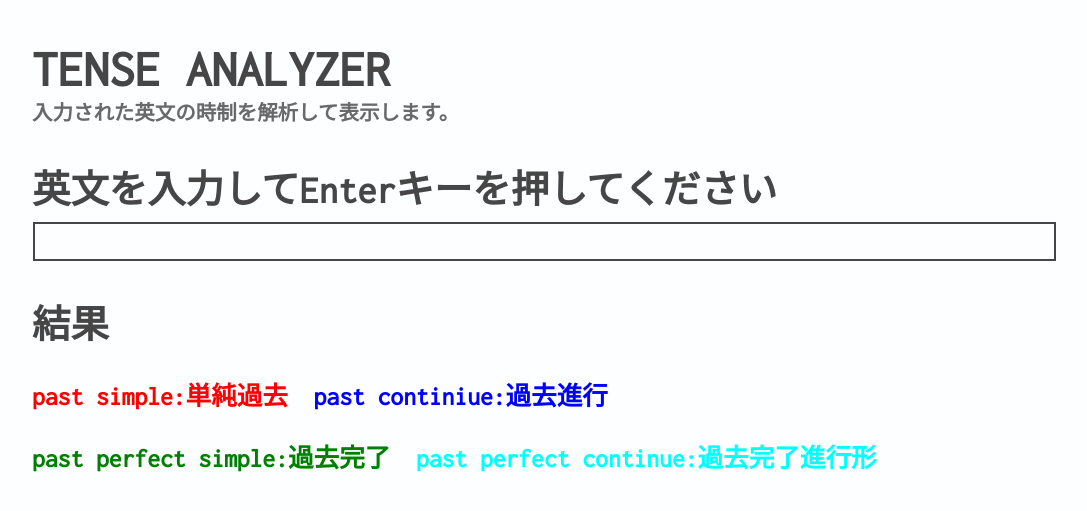
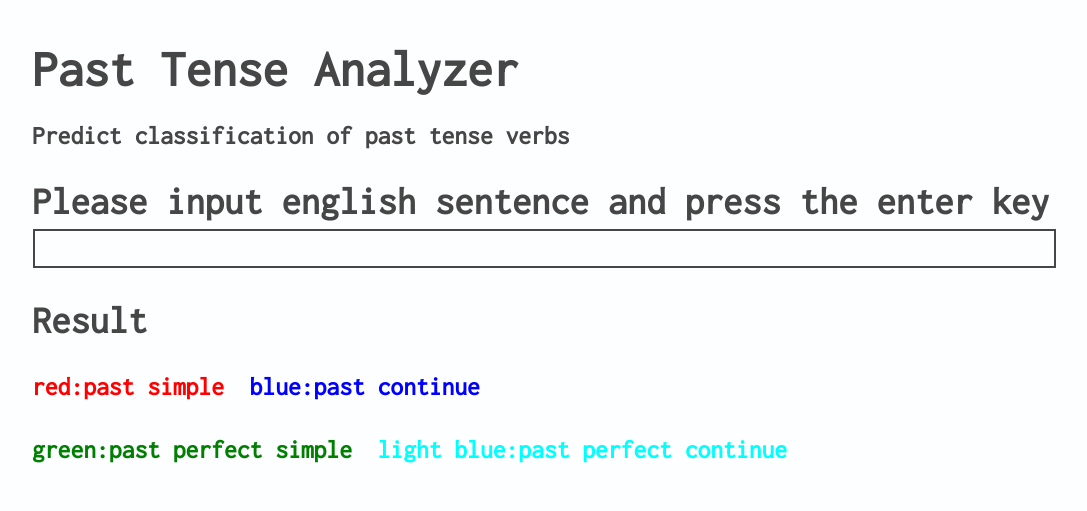
Before and after one commit to jumpei328/english_activity, a Flask app: page / in a window 1280 px wide. Shown: the top 511 px of the page, without its empty margins (96-1183 px from the left). Run offline with Flask 2, Linux system fonts and the light colour scheme.

Commit message:
Update index.html

```diff
--- a/online_version/templates/index.html
+++ b/online_version/templates/index.html
@@ -21,19 +21,18 @@
     <!-- font -->
     <link href="https://fonts.googleapis.com/css?family=Inconsolata&display=swap" rel="stylesheet">
     <!--  -->
-    <title>TENSE ANALYZER</title>
+    <title>Past Tense Analyzer</title>
 </head>
-
 
 <body>
     <div id="container">
         <div id="title">
-            <h1>TENSE ANALYZER</h1>
-            <p>入力された英文の時制を解析して表示します。</p>
+            <h1>Past Tense Analyzer</h1>
+            <h3>Predict classification of past tense verbs</h3>
         </div>
 
         <div id="analyze">
-            <h2>英文を入力してEnterキーを押してください</h2>
+            <h2>Please input english sentence and press the enter key</h2>
             <form id="form" action="/input" method="post" name="formStr">
                 <input id="textField" class="input" type="text" name="str" value="{{value_str}}">
                 <input class="submit" type="submit" name="" value="送信">
@@ -41,21 +40,18 @@
         </div>
 
         <div class="result">
-            <h2>結果</h2>
-            <h3><font color="red">past simple:単純過去</font>　<font color="blue">past continiue:過去進行</font></h3>
-            <h3><font color="green">past perfect simple:過去完了</font>　<font color="aqua">past perfect continue:過去完了進行形</font></h3>
+            <h2>Result</h2>
+            <h3><font color="red">red:past simple</font>　<font color="blue">blue:past continue</font></h3>
+            <h3><font color="green">green:past perfect simple</font>　<font color="aqua">light blue:past perfect continue</font></h3>
             <!-- result配列の長さが0より大きい場合表示 -->
             {% if result|length > 0 %}
             <div class="result-content">
-                <form id="reset" action="/reset" method="post">
-                    <button name="reset_result">結果をリセットする</button>
-                </form>
                 <div class="items">
-                    <!-- resultの中身ををループで表示（ここではreverseで逆順にしています） -->
+                    <!-- resultの中身ををループで表示-->
 
-                    {% for r in result%}
+                    {% for r in result|reverse%}
 
-                    <!-- r[0](文章)が存在するなら表示する|reverse -->
+                    <!-- r[0](文章)が存在するなら表示する-->
                     {% if r[0] %}
 
                     <span class="item">
```
